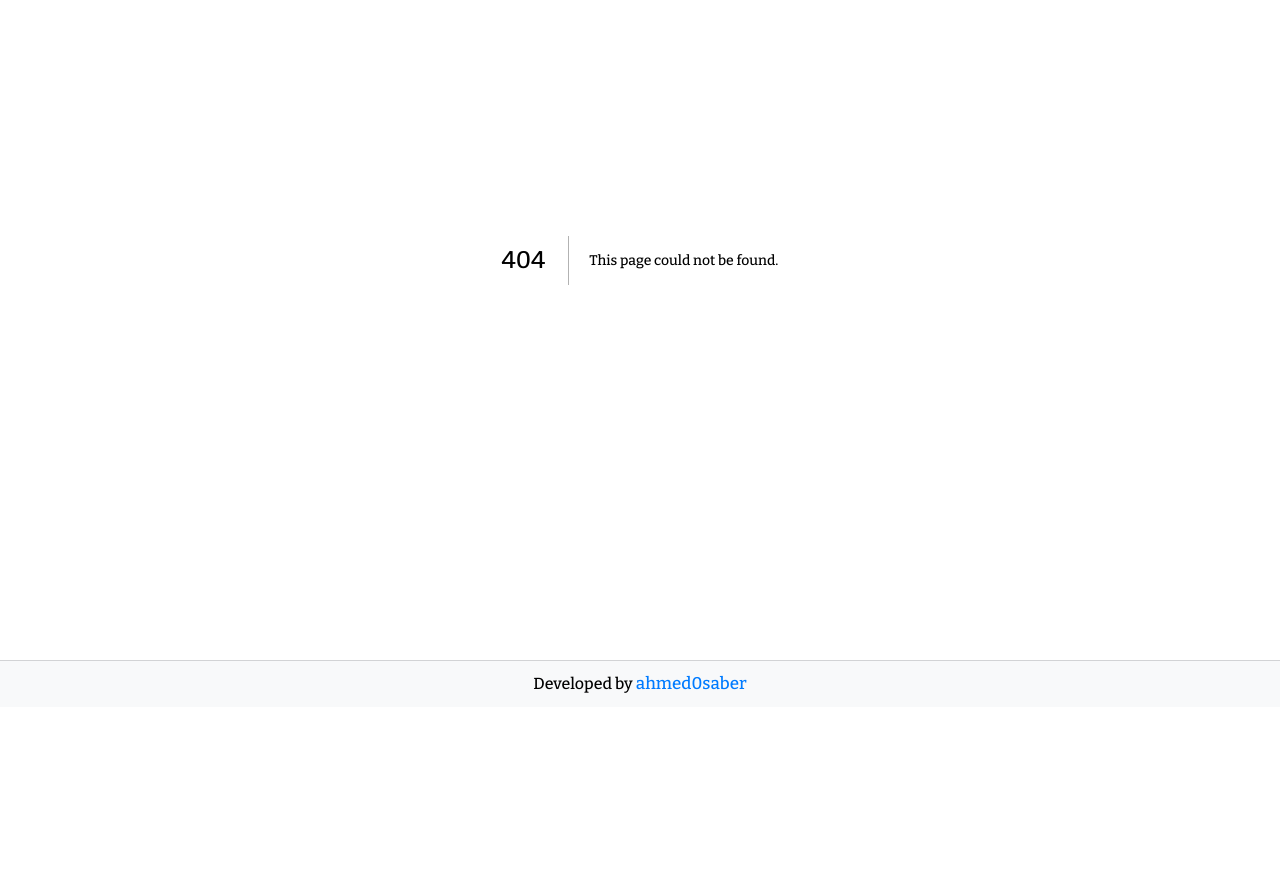
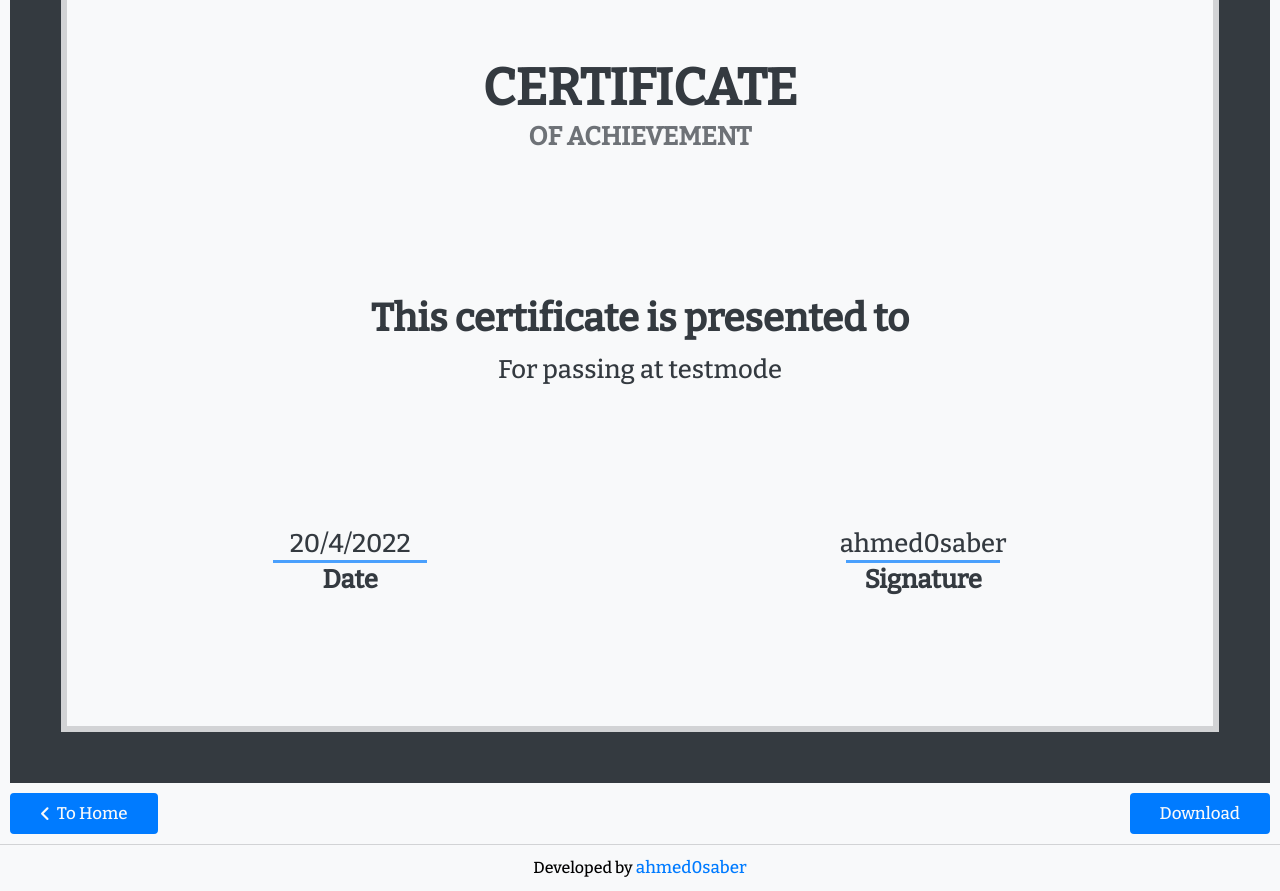
Before and after one commit to ahmed0saber/testmode, a Next.js app: page /certificate in a window 1280 px wide. Before the commit this address had no page. Shown: the part 140-1031 px from the top of the page. Before the commit the page ends 847 px from the top, so only its background shows below. Built offline with nearby package versions, Linux system fonts and the light colour scheme.

Commit message:
implemented another way to download certificates

```diff
--- a/package.json
+++ b/package.json
@@ -9,8 +9,8 @@
     "lint": "next lint"
   },
   "dependencies": {
+    "html2canvas": "^1.4.1",
     "next": "12.1.5",
-    "pdf-lib": "^1.17.1",
     "react": "18.0.0",
     "react-dom": "18.0.0",
     "sweetalert2": "^11.4.8"
--- /dev/null
+++ b/pages/certificate/index.js
@@ -0,0 +1,78 @@
+import React, {useRef, useState, useEffect} from 'react'
+import styles from '../../styles/Certificate.module.css'
+import html2canvas from 'html2canvas';
+import Link from 'next/link'
+
+export default function index() {
+    const [loaded, setLoaded] = useState(false)
+    const [certificateDate, setCertificateDate] = useState()
+    const [username, setUsername] = useState()
+    const [test, setTest] = useState()
+    useEffect(() => {
+        if(!loaded){
+            setLoaded(true)
+            let currentDate = new Date()
+            setUsername(localStorage.getItem("username"))
+            setTest(localStorage.getItem("test"))
+            setCertificateDate(`${currentDate.getDate()}/${currentDate.getMonth()+1}/${currentDate.getFullYear()}`)
+        }
+    }, [loaded])
+
+    const printRef = useRef()
+    const printCertificate = async () => {
+        const element = printRef.current
+        const canvas = await html2canvas(element)
+        const data = canvas.toDataURL('image/jpg')
+        const link = document.createElement('a')
+        if(typeof link.download === 'string'){
+            link.href = data
+            link.download = `${username} - ${test} on testmode.jpg`
+            document.body.appendChild(link)
+            link.click()
+            document.body.removeChild(link)
+        }else{
+            window.open(data)
+        }
+    }
+
+    return (
+        <>
+        {loaded ? <div className={styles.certificatePage}>
+            <div ref={printRef} className={styles.certificateContainer}>
+                <div>
+                    <div className={styles.certificateHeader}>
+                        <h2>CERTIFICATE</h2>
+                        <h4>OF ACHIEVEMENT</h4>
+                    </div>
+                    <div className={styles.certificateBody}>
+                        <h3>This certificate is presented to</h3>
+                        <h4>{username}</h4>
+                        <p>For passing {test} at testmode</p>
+                    </div>
+                    <div className={styles.certificateFooter}>
+                        <div>
+                            <p>{certificateDate}</p>
+                            <span></span>
+                            <h4>Date</h4>
+                        </div>
+                        <div>
+                            <p>ahmed0saber</p>
+                            <span></span>
+                            <h4>Signature</h4>
+                        </div>
+                    </div>
+                </div>
+            </div>
+            <div className={styles.certificateBtns}>
+                <Link href="/" passHref>
+                    <a>
+                        <i className="fa fa-angle-left"></i>
+                        To Home
+                    </a>
+                </Link>
+                <button onClick={printCertificate}>Download</button>
+            </div>
+        </div> : <></>}
+        </>
+    )
+}
--- /dev/null
+++ b/styles/Certificate.module.css
@@ -0,0 +1,108 @@
+.certificateContainer{
+    width: calc(100% - 20px);
+    aspect-ratio: 10/7;
+    margin: 10px auto;
+    border: 4vw solid #343A40;
+    color: #343A40;
+}
+.certificateContainer > div{
+    border: 0.5vw solid #343A4032;
+    width: 100%;
+    aspect-ratio: 10/7;
+    background-color: #F8F9FA;
+    display: flex;
+    flex-direction: column;
+    justify-content: space-evenly;
+    align-items: center;
+    gap: 1vw;
+    text-align: center;
+}
+.certificateHeader{
+    display: flex;
+    flex-direction: column;
+    gap: 0.1vw;
+}
+.certificateHeader h2{
+    font-size: 4vw;
+}
+.certificateHeader h4{
+    font-size: 2vw;
+    opacity: 0.7;
+}
+.certificateBody{
+    display: flex;
+    flex-direction: column;
+    gap: 0.5vw;
+}
+.certificateBody h3{
+    font-size: 3vw;
+}
+.certificateBody h4{
+    font-size: 3vw;
+    color: #007BFF;
+}
+.certificateBody p{
+    font-size: 2vw;
+}
+.certificateFooter{
+    display: flex;
+    flex-direction: row;
+    justify-content: space-around;
+    align-items: flex-start;
+    width: 100%;
+}
+.certificateFooter > div{
+    display: flex;
+    flex-direction: column;
+    align-items: center;
+    text-align: center;
+}
+.certificateFooter p{
+    font-size: 2vw;
+}
+.certificateFooter span{
+    width: 12vw;
+    height: 0.2vw;
+    background-color: #007BFF;
+    margin: 0.1vw 0;
+    opacity: 0.7;
+}
+.certificateFooter h4{
+    font-size: 2vw;
+}
+.certificateBtns{
+    display: flex;
+    flex-direction: row;
+    justify-content: space-between;
+    padding: 0 10px 10px 10px;
+}
+.certificateBtns button, .certificateBtns a{
+    padding: 8px 28px;
+    background-color: #007BFF;
+    color: #F8F9FA;
+    display: inline-block;
+    font-size: 17px;
+    border: 2px solid #007BFF;
+    transition-duration: 0.2s;
+    display: flex;
+    flex-direction: row;
+    justify-content: center;
+    align-items: center;
+    border-radius: 4px;
+    -webkit-border-radius: 4px;
+    -moz-border-radius: 4px;
+    -ms-border-radius: 4px;
+    -o-border-radius: 4px;
+    text-decoration: none;
+    gap: 6px;
+}
+.certificateBtns button:hover, .certificateBtns a:hover{
+    background-color: #F8F9FA;
+    color: #007BFF;
+    border: 2px solid #007BFF;
+}
+.certificateBtns button:active, .certificateBtns a:active{
+    background-color: #343A40;
+    border: 2px solid #343A40;
+    color: #F8F9FA;
+}
--- a/styles/Test.module.css
+++ b/styles/Test.module.css
@@ -212,3 +212,6 @@
     font-size: 24px;
     margin: 0 8px 0 0;
 }
+.noMargin{
+    margin: 0 !important;
+}
```
Also changed, not shown: pages/tests/[id].js (+4 -29 lines), 2 other files (tests, documents, lock files or other folders).
